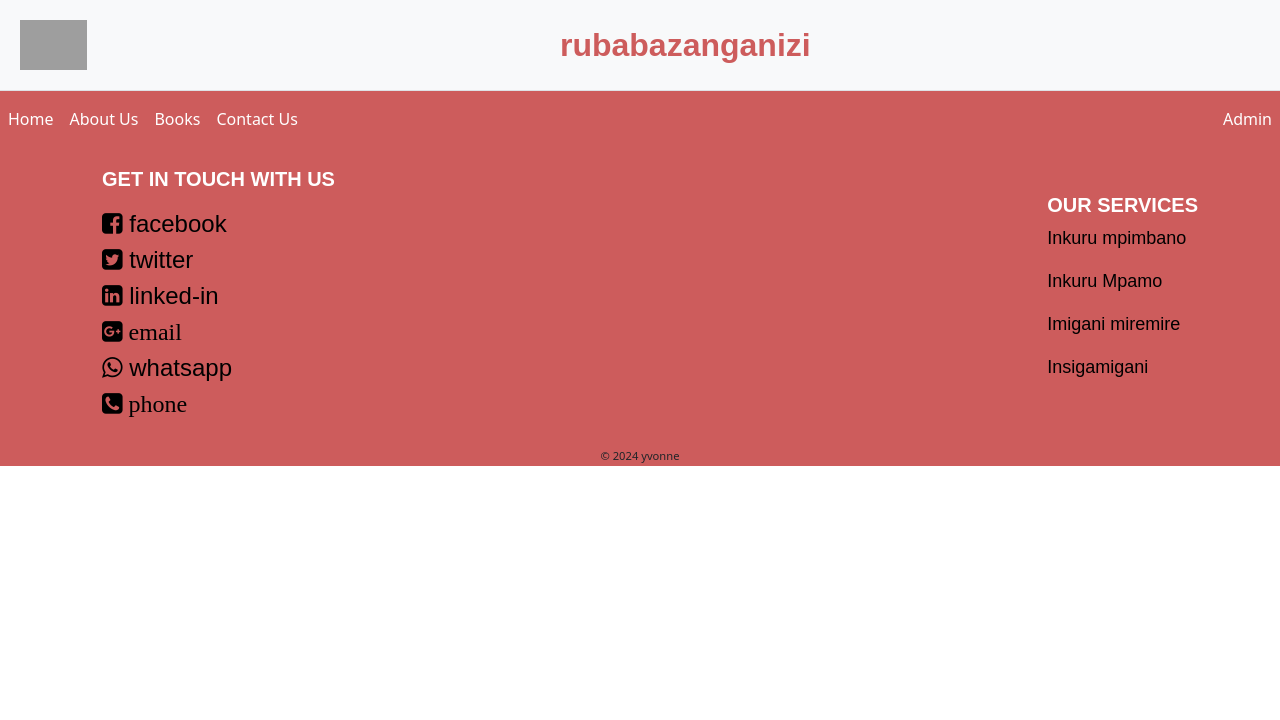
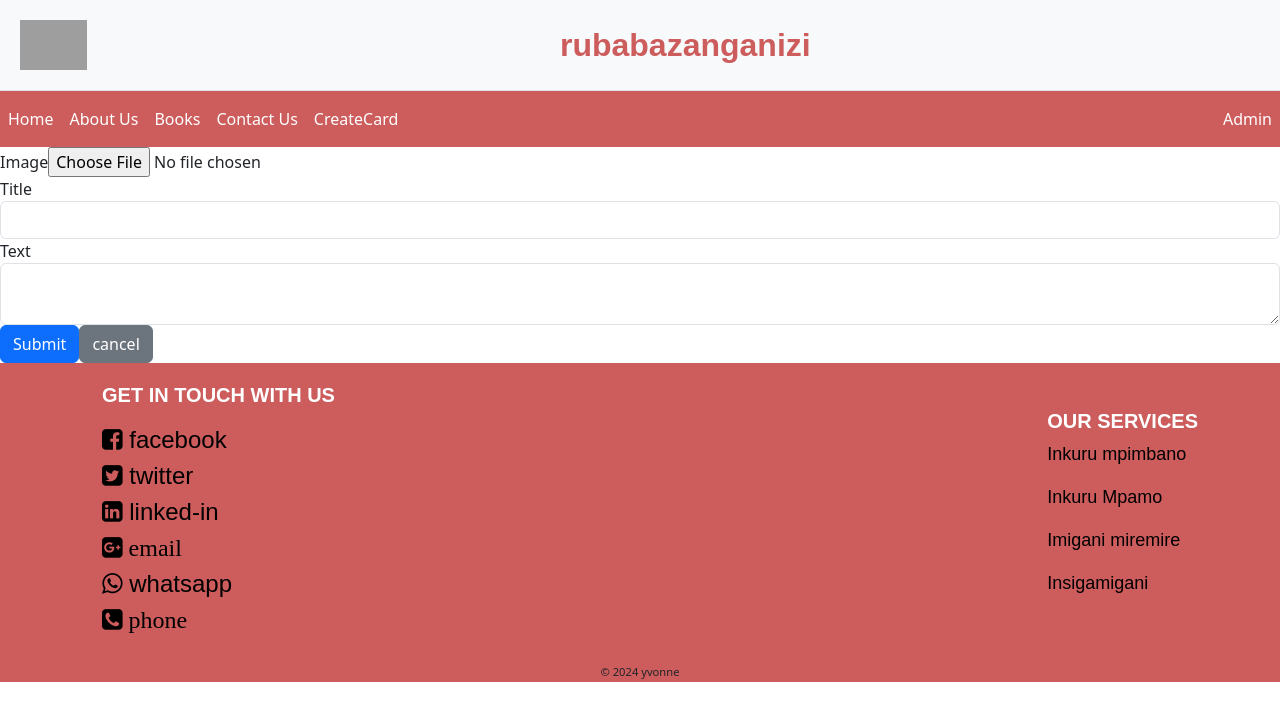
Before and after one commit to Yvonneizerimana/gakondo, an Angular app: page /createcard in a window 1280 px wide. Before the commit this address led to /. Shown: the top 720 px of the page. Built offline with nearby package versions, Linux system fonts and the light colour scheme; grey boxes are pictures that could not be loaded.

Commit message:
interaction of component by using service

```diff
--- a/src/app/app.routes.ts
+++ b/src/app/app.routes.ts
@@ -4,6 +4,7 @@ import { AboutusComponent } from './aboutus/aboutus.component';
 import { BooksComponent } from './books/books.component';
 import { ContactusComponent } from './contactus/contactus.component';
 import { AdminComponent } from './admin/admin.component';
+import { CreatecardComponent } from './createcard/createcard.component';
 
 export const routes: Routes = [
 
@@ -33,5 +34,9 @@ export const routes: Routes = [
             path:'admin',
             component:AdminComponent,
         },
+        {
+            path:'createcard',
+            component:CreatecardComponent,
+        },
 
 ];
--- /dev/null
+++ b/src/app/createcard/createcard.component.html
@@ -0,0 +1,24 @@
+<div class="form-group" (onSubmit)="createCard()">
+
+    <div class="image">
+        <label for="image">Image</label>
+        <input type="file" name="image" class="form-control-file" [(ngModel)]="cards.image" required>
+
+    </div>
+
+    <div class="title">
+        <label for="title">Title</label>
+        <input type="text" name="title" [(ngModel)]="cards.title"  class="form-control" required>
+    </div>
+
+    <div class="text">
+        <label for="text">Text</label>
+        <textarea type="text" name="text" [(ngModel)]="cards.text"  class="form-control" required></textarea>
+    </div>
+
+    <div class="buttons">
+        <button type="submit" class="btn btn-primary" (click)="createCard()">Submit</button>
+        <button type="cancel" class="btn btn-secondary">cancel</button>
+    </div>
+
+</div>
--- /dev/null
+++ b/src/app/createcard/createcard.component.ts
@@ -0,0 +1,31 @@
+import { Component, Inject } from '@angular/core';
+import { FormsModule } from '@angular/forms';
+import { CardService } from '../services/card.service';
+
+@Component({
+  selector: 'app-createcard',
+  standalone: true,
+  imports: [FormsModule],
+  templateUrl: './createcard.component.html',
+  styleUrl: './createcard.component.css'
+})
+export class CreatecardComponent {
+
+     cards={
+      image:'',
+      title:'',
+      text:'',
+     }
+cardService: CardService=Inject(CardService);
+     createCard(){
+
+      this.cardService.onCreateCard(this.cards.image, this.cards.title, this.cards.text)
+
+
+       this.cards={
+        image:'',
+        title:'',
+        text:'',
+       }
+     }
+}
--- a/src/app/home/card/card.component.html
+++ b/src/app/home/card/card.component.html
@@ -6,8 +6,12 @@
         <div class="card-body">
           <h5 class="card-title">{{ card.bookTitle }}</h5>
           <p class="card-text">{{ card.cardText }}</p>
-          <a href="#" class="btn btn-warning" (click)="readMore()">Read More...</a>
+
+          <a href="#" class="btn btn-warning" (click)="readMore(card); $event.preventDefault()">Read More...</a>
         </div>
       </div>
     </div>
   </div>
+  <div class="getStory" *ngFor="let story of newOne">
+      <p>{{story}}</p>
+  </div>
--- a/src/app/home/card/card.component.ts
+++ b/src/app/home/card/card.component.ts
@@ -10,40 +10,42 @@ import { Observable } from 'rxjs';
   styleUrl: './card.component.css'
 })
 export class CardComponent {
-  cardDetails:Array<any> = [
+  cardDetails: any[] = [
     {
-    image:'https://furahapublisher.com/wp-content/uploads/2022/10/Acifa-Cover-212x300.jpg',
-    bookTitle:'Umwamikazi Asifa',
-    cardText:'inkuru yukuntu umwamikazi asifa yabayeho'
+      image: 'https://furahapublisher.com/wp-content/uploads/2022/10/Acifa-Cover-212x300.jpg',
+      bookTitle: 'Umwamikazi Asifa',
+      cardText: 'inkuru yukuntu umwamikazi asifa yabayeho'
     },
     {
-    image:'https://furahapublisher.com/wp-content/uploads/2022/10/Ikiraro-Cover-212x300.jpg',
-    bookTitle:'Ikiraro cyo mu ishyamba',
-    cardText:`inkuru y'ikiraro cyo ishyamba, tobi na tito bari bapfuye!!!`
+      image: 'https://furahapublisher.com/wp-content/uploads/2022/10/Ikiraro-Cover-212x300.jpg',
+      bookTitle: 'Ikiraro cyo mu ishyamba',
+      cardText: `inkuru y'ikiraro cyo ishyamba, tobi na tito bari bapfuye!!!`
     },
     {
-    image:'https://www.globallanguage.com.au/wp-content/uploads/2024/07/9798874275686.jpg',
-    bookTitle:'My First 1000 words',
-    cardText:"this book of my First 1000 words is so amazinga !!"
+      image: 'https://www.globallanguage.com.au/wp-content/uploads/2024/07/9798874275686.jpg',
+      bookTitle: 'My First 1000 words',
+      cardText: "this book of my First 1000 words is so amazinga !!"
     },
     {
-    image:'https://encrypted-tbn0.gstatic.com/images?q=tbn:ANd9GcTFEx6qy7If1X7xINSFP06S3Q-O1q6pBjyqKg&s',
-    bookTitle:'ibyiyumvo',
-    cardText:'oooh amazing book,, mbega ibyiyumvooo wee!!!'
-  },
+      image: 'https://encrypted-tbn0.gstatic.com/images?q=tbn:ANd9GcTFEx6qy7If1X7xINSFP06S3Q-O1q6pBjyqKg&s',
+      bookTitle: 'ibyiyumvo',
+      cardText: 'oooh amazing book,, mbega ibyiyumvooo wee!!!'
+    }
+  ];
 
-];
-newOne:any=[]
-readMoreDetails:string="Kuri ubu rero, ibitaramo mu miryango bisa n’aho byacitse. Usanga ahenshi byarasimbuwe no kureba tereviziyo cyangwa kumva amaradiyo. Ababyeyi usanga batakigira umwanya wo gutaramana n’abana babo kubera imirimo myinshi no gushakisha amafaranga. Hari kandi n’abava mu kazi bakajya kwiga nimugoroba"
+  newOne: any[] = [];
 
+  // Observable to emit the details of a specific book
+  moreDetails(book: any): Observable<any> {
+    return new Observable((observer) => {
+      observer.next(book.image + ',' + book.bookTitle + ',' + book.cardText);
+      observer.complete();
+    });
+  }
 
-moreDetails=new Observable((details)=>{
-      details.next(this.readMoreDetails);
-})
-readMore(){
-  this.moreDetails.subscribe((value:any)=>{
-     this.newOne.push(value)
+  readMore(book: any) {
+    this.moreDetails(book).subscribe((value: any) => {
+      this.newOne.push(value);
     })
   }
-
 }
--- a/src/app/links/links.component.html
+++ b/src/app/links/links.component.html
@@ -12,6 +12,9 @@
         <li class="nav-item">
             <a routerLink="/contactus" class="nav-link" style="color:white">Contact Us</a>
         </li>
+        <li class="nav-item">
+            <a routerLink="/createcard" class="nav-link" style="color:white">CreateCard</a>
+        </li>
     </ul>
     <ul class="navbar-nav admin-right">
         <li class="nav-item">
--- /dev/null
+++ b/src/app/services/card.service.ts
@@ -0,0 +1,16 @@
+import {Injectable} from '@angular/core';
+import { EventEmitter } from '@angular/core';
+
+@Injectable({
+    providedIn:'root'
+})
+export class CardService{
+
+showCard:EventEmitter<any>= new EventEmitter<any>()
+
+onCreateCard(value1:any,value2:any,value3:any):void{
+    let accept=value1+value2+value3
+    this.showCard.emit(accept);
+}
+
+}
```
Also changed, not shown: src/app/createcard/createcard.component.css (added), 1 other file (tests, documents, lock files or other folders). Lines whose indentation alone changed are shown as unchanged.
